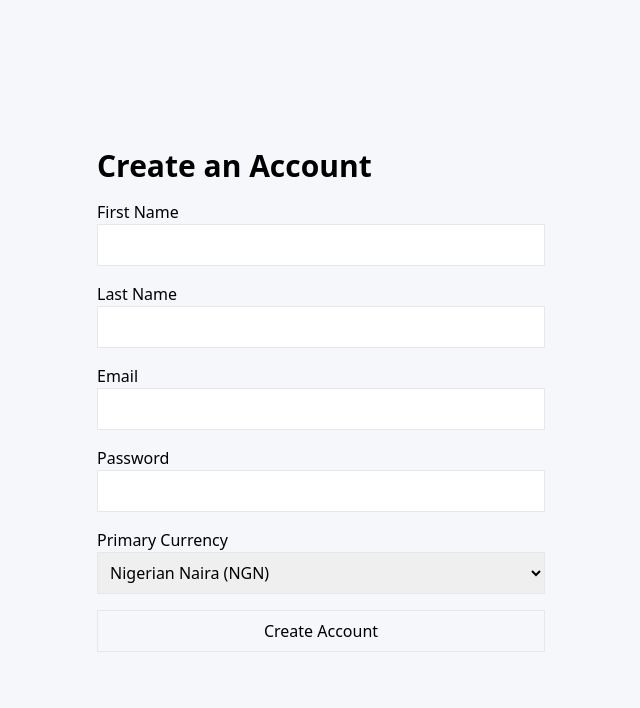
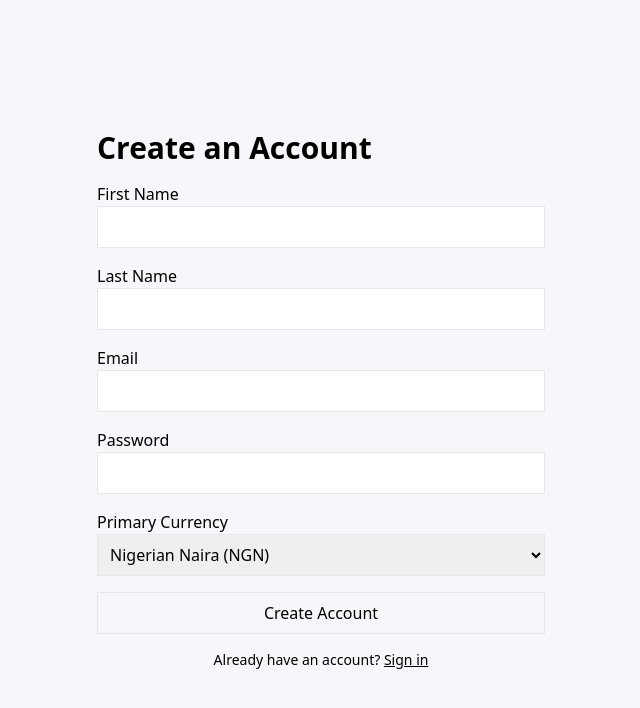
Before and after one commit to AdeBeeY/myFinance, a React (Vite) app in the folder client/: page /register in a window 1280 px wide. Shown: the top 708 px of the page, without its empty margins (319-959 px from the left). Built offline with nearby package versions, Linux system fonts and the light colour scheme.

Commit message:
fix: add authentication navigation links

```diff
--- a/client/src/pages/Login.jsx
+++ b/client/src/pages/Login.jsx
@@ -1,5 +1,8 @@
 import { useState } from "react";
-import { useNavigate } from "react-router-dom";
+import {
+  Link,
+  useNavigate,
+} from "react-router-dom";
 import { loginUser } from "../api/authApi";
 
 function Login() {
@@ -87,6 +90,16 @@ function Login() {
         >
           {isLoading ? "Logging in..." : "Login"}
         </button>
+
+        <p className="text-center text-sm">
+          Don't have an account?{" "}
+          <Link
+            to="/register"
+            className="underline"
+          >
+            Create an account
+          </Link>
+        </p>
       </form>
     </div>
   );
--- a/client/src/pages/Register.jsx
+++ b/client/src/pages/Register.jsx
@@ -1,5 +1,8 @@
 import { useState } from "react";
-import { useNavigate } from "react-router-dom";
+import {
+  Link,
+  useNavigate,
+} from "react-router-dom";
 import { registerUser } from "../api/authApi";
 import { CURRENCIES, DEFAULT_CURRENCY } from "../utils/currency";
 
@@ -156,6 +159,16 @@ function Register() {
         >
           {isLoading ? "Creating Account..." : "Create Account"}
         </button>
+
+        <p className="text-center text-sm">
+          Already have an account?{" "}
+          <Link
+            to="/login"
+            className="underline"
+          >
+            Sign in
+          </Link>
+        </p>
       </form>
     </div>
   );
```
Also changed, not shown: 2 other files (tests, documents, lock files or other folders).
